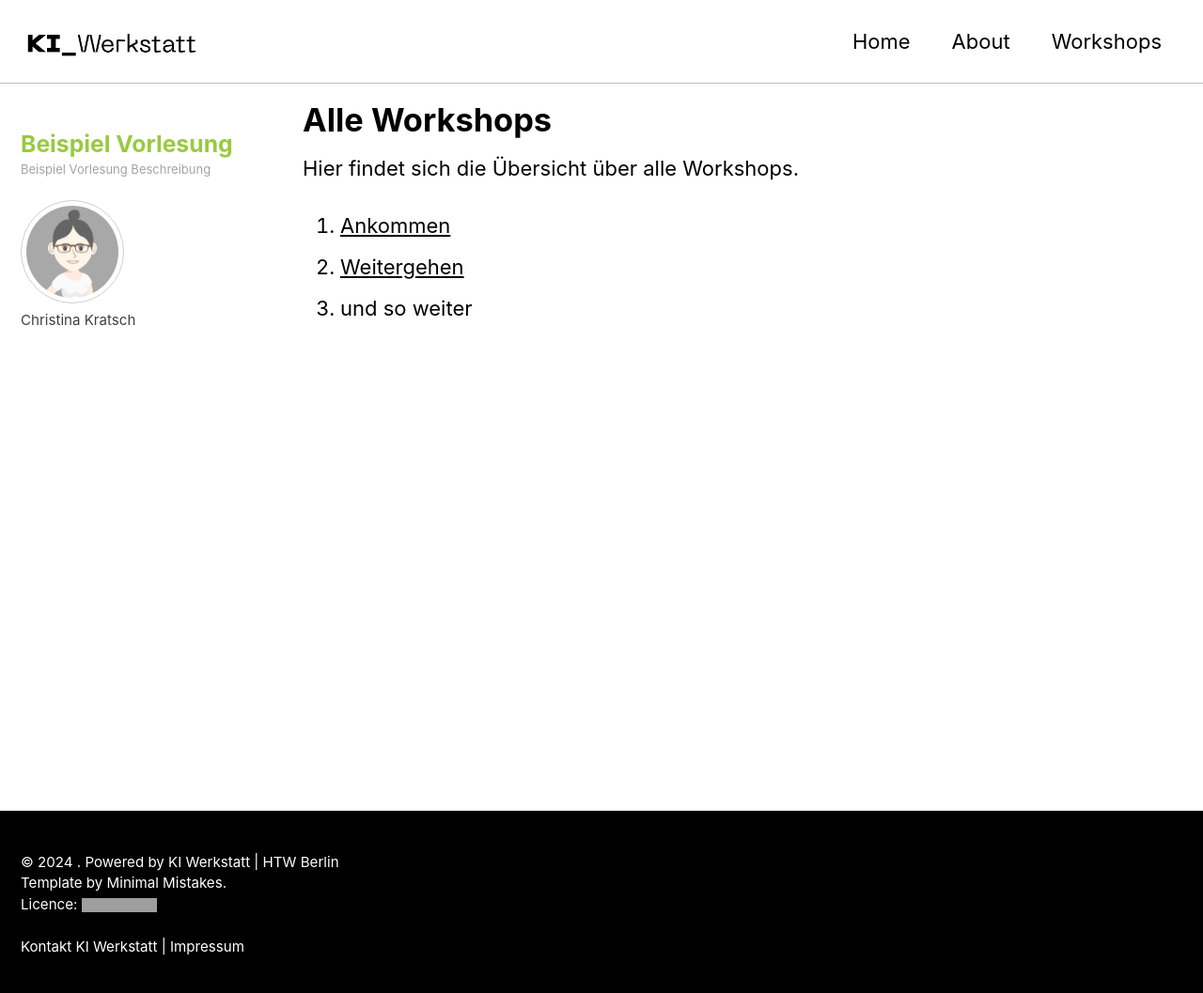
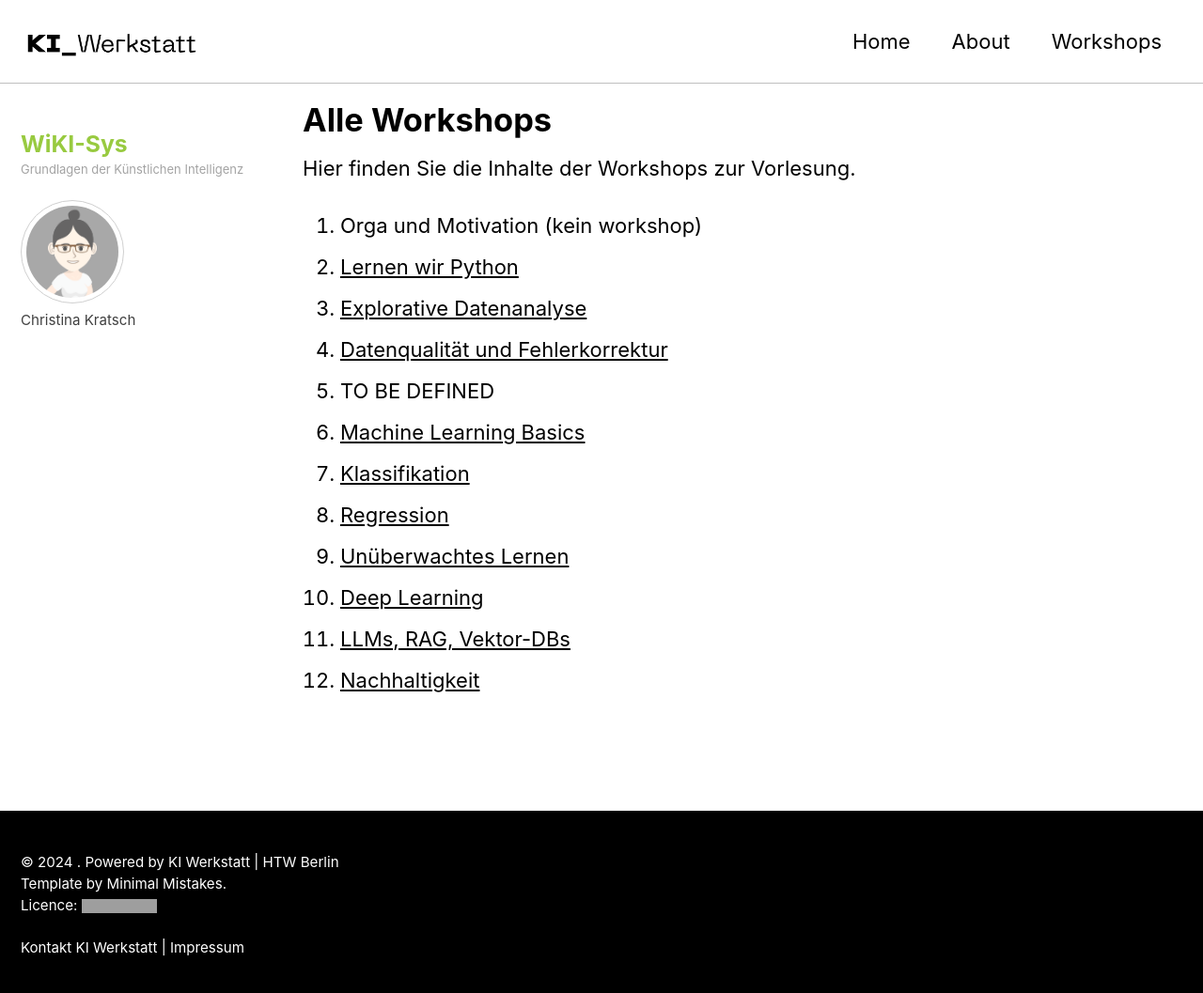
Before and after one commit to chkra/KISys, a Jekyll site: the page built from workshops/ws-toc.md, in a window 1280 px wide and 1097 px high. Shown: the top 1057 px of the window at 94% size. Built offline with Jekyll 4.4.1, drawn with Linux system fonts in a browser that asks for light colours; cached includes are drawn as plain includes; grey boxes are pictures that could not be loaded.

Commit message:
added first workshops

```diff
--- a/workshops/ws-toc.md
+++ b/workshops/ws-toc.md
@@ -3,14 +3,23 @@ title: "Alle Workshops"
 layout: single
 author_profile: true
 author: Christina Kratsch
-lecture_name: "Beispiel Vorlesung"
-lecture_desc: "Beispiel Vorlesung Beschreibung"
+lecture_name: "WiKI-Sys"
+lecture_desc: "Grundlagen der Künstlichen Intelligenz"
 licence: "CC-BY"
 licence_desc: 2024 | HTW Berlin
 ---
 
-Hier findet sich die Übersicht über alle Workshops.
+Hier finden Sie die Inhalte der Workshops zur Vorlesung.
 
-1. [Ankommen](/workshops/01/01.md)
-2. [Weitergehen](/workshops/01/01.md)
-3. und so weiter
+1. Orga und Motivation (kein workshop)
+2. [Lernen wir Python](workshops/02/02.md)
+3. [Explorative Datenanalyse](workshops/03/03.md)
+4. [Datenqualität und Fehlerkorrektur](workshops/04/04.md)
+5. TO BE DEFINED
+6. [Machine Learning Basics](workshops/06/06.md)
+7. [Klassifikation](workshops/07/07.md)
+8. [Regression](workshops/08/08.md)
+9. [Unüberwachtes Lernen](workshops/09/09.md)
+10. [Deep Learning](workshops/10/10.md)
+11. [LLMs, RAG, Vektor-DBs](workshops/11/11.md)
+12. [Nachhaltigkeit](workshops/12/12.md)
```
Also changed, not shown: index.md (+4 -10 lines), lectures/01/01.md (+4 -28 lines), lectures/02/02.md (added, +29 -0 lines), workshops/01/01.md (+4 -19 lines), workshops/02/02.md (added, +57 -0 lines), lectures/01/img/Data_Science.png (deleted), workshops/02/images/ds_wordcloud.png (added), 1 other file.
